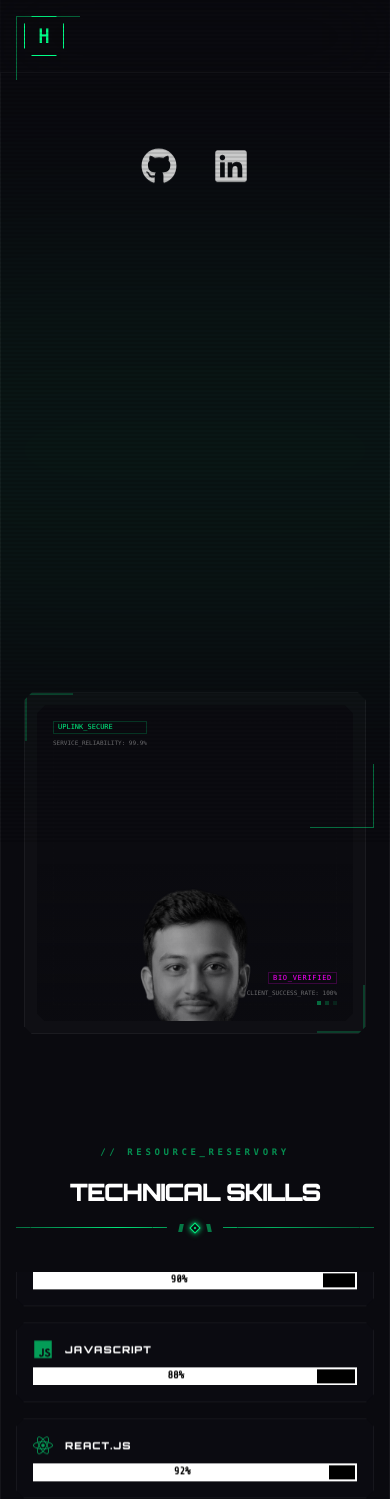
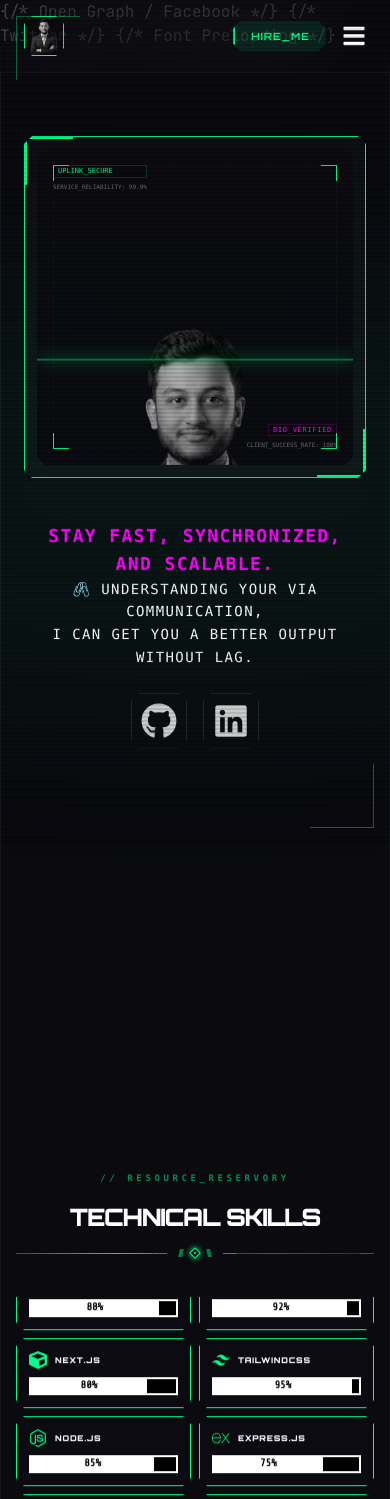
Before and after one commit to CoderGUY47/myPortfolio, a React (Vite) app: page / in a window 390 px wide. Shown: the top 1499 px of the page. Built offline with nearby package versions, Linux system fonts and the light colour scheme.

Commit message:
\\===done with mobile responsive===//

```diff
--- a/index.html
+++ b/index.html
@@ -2,9 +2,28 @@
 <html lang="en">
   <head>
     <meta charset="UTF-8" />
-    <link rel="icon" type="image/svg+xml" href="/vite.svg" />
+    <link rel="icon" type="image/png" href="/images/bio-pic-png.png" />
     <meta name="viewport" content="width=device-width, initial-scale=1.0" />
-    <title>my-portfolio</title>
+
+    <title>S.M. HASAN | AI Driven Frontend Developer & MERN Architect</title>
+    <meta name="description" content="S.M. HASAN - Professional Frontend Engineer specializing in AI-driven web architectures, MERN stack development, and high-performance UI/UX design. Delivering scalable digital ecosystems with a focus on speed and synchronization." />
+    <meta name="keywords" content="S.M. Hasan, Frontend Developer, MERN Stack, AI Developer, React Expert, Web Performance, Portfolio, Software Engineer, Dhaka, Bangladesh" />
+    <meta name="author" content="S.M. HASAN" />
+
+    {/* Open Graph / Facebook */}
+    <meta property="og:type" content="website" />
+    <meta property="og:title" content="S.M. HASAN | AI Driven Frontend Developer" />
+    <meta property="og:description" content="Engineering high-fidelity digital substrates with modern frontend stacks and AI orchestration." />
+
+    {/* Twitter */}
+    <meta property="twitter:card" content="summary_large_image" />
+    <meta property="twitter:title" content="S.M. HASAN | AI Driven Frontend Developer" />
+    <meta property="twitter:description" content="Engineering high-fidelity digital substrates with modern frontend stacks and AI orchestration." />
+
+    {/* Font Preloading */}
+    <link rel="preconnect" href="https://fonts.googleapis.com">
+    <link rel="preconnect" href="https://fonts.gstatic.com" crossorigin>
+    <link href="https://fonts.googleapis.com/css2?family=Space+Grotesk:wght@300;400;500;600;700&display=swap" rel="stylesheet">
   </head>
   <body>
     <div id="root"></div>
--- a/src/components/Contact.jsx
+++ b/src/components/Contact.jsx
@@ -4,11 +4,15 @@ const Contact = () => {
   const [email, setEmail] = React.useState('');
 
   const handleSend = () => {
-    if (email) {
-      window.location.href = `mailto:s.m.hasan4599@gmail.com?subject=Project Inquiry from ${email}&body=Hello S.M. Hasan, I would like to discuss a project with you.`;
-    } else {
-      window.location.href = `mailto:s.m.hasan4599@gmail.com?subject=Project Inquiry&body=Hello S.M. Hasan, I would like to discuss a project with you.`;
-    }
+    const targetEmail = "s.m.hasan4599@gmail.com";
+    const subject = email ? `Project Inquiry from ${email}` : "Project Inquiry";
+    const body = "Hello S.M. Hasan, I would like to discuss a project with you.";
+
+    // Direct Gmail Compose URL
+    const gmailUrl = `https://mail.google.com/mail/?view=cm&fs=1&to=${targetEmail}&su=${encodeURIComponent(subject)}&body=${encodeURIComponent(body)}`;
+
+    // Open in new tab
+    window.open(gmailUrl, '_blank');
   };
 
   return (
--- a/src/components/Experience.jsx
+++ b/src/components/Experience.jsx
@@ -35,7 +35,7 @@ const Experience = () => {
         {experiences.map((exp, i) => (
           <div
             key={i}
-            className="group relative flex flex-col md:flex-row items-start gap-6 p-6 border border-white/5 bg-card/20 cyber-chamfer-sm hover:border-accent-secondary/40 hover:bg-white/1 transition-all duration-500"
+            className="group relative flex flex-col md:flex-row items-start gap-6 p-6 border border-accent-secondary md:border-white/5 bg-card/20 cyber-chamfer-sm lg:hover:border-accent-secondary/40 lg:hover:bg-white/1 transition-all duration-500"
           >
             {/* Period Sidebar */}
             <div className="md:w-1/5 flex flex-col">
--- a/src/components/Hero.jsx
+++ b/src/components/Hero.jsx
@@ -1,5 +1,5 @@
 import React from "react";
-import { FaGithub, FaLinkedin, FaTerminal } from "react-icons/fa";
+import { FaGithub, FaLinkedin } from "react-icons/fa";
 import Parallax from "./Parallax";
 
 const Hero = () => {
@@ -11,7 +11,7 @@ const Hero = () => {
       {/* Background HUD Accents */}
       <div className="absolute top-[20%] left-1/2 -translate-x-1/2 w-[800px] h-[400px] bg-accent/5 blur-[100px] rounded-full pointer-events-none"></div>
 
-      <div className="relative z-10 w-full max-w-7xl mx-auto flex flex-col lg:flex-row items-center gap-12">
+      <div className="relative z-10 w-full max-w-7xl mx-auto flex flex-col-reverse lg:flex-row items-center gap-12">
         {/* Persona Context - Centered on Mobile, Left on LG */}
         <div className="flex-1 text-center lg:text-left flex flex-col items-center lg:items-start">
           <Parallax
@@ -27,7 +27,6 @@ const Hero = () => {
 
             {/* Name & Title Heading */}
             <div className="flex flex-col mb-8 select-none items-center lg:items-start">
-              {/* Row 1: S.M. (Glitch White) */}
               <div className="relative group">
                 <h1
                   className="text-3xl md:text-4xl font-heading font-black leading-[0.85] tracking-wide uppercase text-white cyber-glitch mb-2"
@@ -37,18 +36,12 @@ const Hero = () => {
                 </h1>
               </div>
 
-              {/* Row 3: FRONTEND RECENT (Pink Gradient) */}
               <h1 className="text-4xl md:text-5xl font-heading font-black leading-[0.85] tracking-wide uppercase bg-linear-to-r from-accent-secondary to-accent-secondary/40 bg-clip-text text-transparent">
                 AI Driven <br />FRONTEND Developer
               </h1>
-
-              {/* Row 4: FUTURE MERN STACK (Blue Gradient)
-            <h1 className="text-4xl md:text-5xl font-heading font-black leading-[0.85] tracking-tight uppercase bg-linear-to-r from-accent-tertiary to-accent-tertiary/40 bg-clip-text text-transparent">
-              FUTURE MERN STACK
-            </h1> */}
             </div>
 
-            <p className="max-w-xl mx-auto lg:ml-0 text-white  font-normal font-mono text-left text-sm leading-relaxed mb-6 mt-6 uppercase tracking-widest">
+            <p className="max-w-xl mx-auto lg:ml-0 text-white font-normal font-mono text-center lg:text-left text-sm leading-relaxed mb-6 mt-6 uppercase tracking-widest">
               By integrating robust{" "}
               <span className="text-accent font-black text-lg">
                 RESTful APIs
@@ -59,9 +52,8 @@ const Hero = () => {
                 stay fast, synchronized, and scalable.
               </span>{" "}
               <br />
-              🖇️ UNDERSTANDING YOUR  VIA COMMUNICATION, <br />I CAN GET
+              🖇️ UNDERSTANDING YOUR VIA COMMUNICATION, <br />I CAN GET
               YOU A BETTER OUTPUT without lag. <br />{" "}
-              <br />
             </p>
 
             <div className="flex items-center justify-center lg:justify-start gap-4">
@@ -69,7 +61,7 @@ const Hero = () => {
                 href="https://github.com/CoderGUY47"
                 target="_blank"
                 rel="noopener noreferrer"
-                className="w-14 h-14 border-0 border-white/10 flex items-center justify-center text-4xl text-foreground/90 hover:text-accent/70 hover:border-accent hover:neon-glow cyber-chamfer-sm transition-all"
+                className="w-14 h-14 border border-white/10 lg:border-0 flex items-center justify-center text-4xl text-foreground/90 hover:text-accent/70 hover:border-accent hover:neon-glow cyber-chamfer-sm transition-all"
               >
                 <FaGithub />
               </a>
@@ -77,7 +69,7 @@ const Hero = () => {
                 href="https://linkedin.com/in/dev-s-hasan"
                 target="_blank"
                 rel="noopener noreferrer"
-                className="w-14 h-14 border-0 border-white/10 flex items-center justify-center text-4xl text-foreground/90 hover:text-accent/70 hover:border-accent hover:neon-glow cyber-chamfer-sm transition-all"
+                className="w-14 h-14 border border-white/10 lg:border-0 flex items-center justify-center text-4xl text-foreground/90 hover:text-accent/70 hover:border-accent hover:neon-glow cyber-chamfer-sm transition-all"
               >
                 <FaLinkedin />
               </a>
@@ -85,42 +77,42 @@ const Hero = () => {
           </Parallax>
         </div>
 
-        {/* Persona Profile HUD - Fashionable High-Tech Refinement */}
+        {/* Persona Profile HUD - Image now on top on Mobile */}
         <div className="flex-1 relative w-full flex justify-center lg:justify-end group">
-          <div className="relative w-full max-w-[550px] aspect-square cyber-chamfer-sm border border-white/5 bg-white/2 p-3 transition-all duration-700 hover:border-accent/40 hover:bg-white/5 hover:shadow-[0_0_50px_rgba(0, 255, 136, 0.1)]">
+          <div className="relative w-full max-w-[550px] aspect-square cyber-chamfer-sm border border-accent md:border-white/5 bg-white/2 p-3 transition-all duration-700 lg:group-hover:border-accent/40 lg:group-hover:bg-white/5 lg:group-hover:shadow-[0_0_50px_rgba(0,255,136,0.1)]">
             {/* Background Kinetic Glow */}
-            <div className="absolute inset-0 bg-accent/2 opacity-0 group-hover:opacity-100 transition-opacity blur-3xl pointer-events-none"></div>
+            <div className="absolute inset-0 bg-accent/2 opacity-20 lg:opacity-0 lg:group-hover:opacity-100 transition-opacity blur-3xl pointer-events-none"></div>
 
-            {/* Elite Corner Accents */}
-            <div className="absolute top-0 left-0 w-12 h-12 border-t-2 border-l-2 border-accent/20 group-hover:border-accent transition-colors duration-500"></div>
-            <div className="absolute bottom-0 right-0 w-12 h-12 border-b-2 border-r-2 border-accent/20 group-hover:border-accent transition-colors duration-500"></div>
+            {/* Elite Corner Accents - Always visible on mobile */}
+            <div className="absolute top-0 left-0 w-12 h-12 border-t-2 border-l-2 border-accent lg:border-accent/20 lg:group-hover:border-accent transition-colors duration-500"></div>
+            <div className="absolute bottom-0 right-0 w-12 h-12 border-b-2 border-r-2 border-accent lg:border-accent/20 lg:group-hover:border-accent transition-colors duration-500"></div>
 
             {/* Visual Architecture Container */}
             <div className="w-full h-full relative overflow-hidden cyber-chamfer-sm bg-background/80">
               {/* Vertical Scanning Active Line */}
-              <div className="absolute top-0 left-0 w-full h-[2px] bg-accent/40 shadow-[0_0_15px_rgba(0, 255, 136, 0.8)] z-20 animate-[scan_4s_ease-in-out_infinite] opacity-0 group-hover:opacity-100 transition-opacity"></div>
+              <div className="absolute top-0 left-0 w-full h-[2px] bg-accent/40 shadow-[0_0_15px_rgba(0,255,136,0.8)] z-20 animate-[scan_4s_ease-in-out_infinite] lg:opacity-0 lg:group-hover:opacity-100 transition-opacity"></div>
 
-              {/* Fashionable Targeting Brackets */}
+              {/* Targeting Brackets */}
               <div className="absolute inset-0 z-40 pointer-events-none">
-                <div className="absolute top-8 left-8 w-4 h-4 border-t border-l border-accent opacity-0 group-hover:opacity-100 group-hover:top-4 group-hover:left-4 transition-all duration-500"></div>
-                <div className="absolute top-8 right-8 w-4 h-4 border-t border-r border-accent opacity-0 group-hover:opacity-100 group-hover:top-4 group-hover:right-4 transition-all duration-500"></div>
-                <div className="absolute bottom-8 left-8 w-4 h-4 border-b border-l border-accent opacity-0 group-hover:opacity-100 group-hover:bottom-4 group-hover:left-4 transition-all duration-500"></div>
-                <div className="absolute bottom-8 right-8 w-4 h-4 border-b border-r border-accent opacity-0 group-hover:opacity-100 group-hover:bottom-4 group-hover:right-4 transition-all duration-500"></div>
+                <div className="absolute top-4 left-4 lg:top-8 lg:left-8 w-4 h-4 border-t border-l border-accent lg:opacity-0 lg:group-hover:opacity-100 lg:group-hover:top-4 lg:group-hover:left-4 transition-all duration-500"></div>
+                <div className="absolute top-4 right-4 lg:top-8 lg:right-8 w-4 h-4 border-t border-r border-accent lg:opacity-0 lg:group-hover:opacity-100 lg:group-hover:top-4 lg:group-hover:right-4 transition-all duration-500"></div>
+                <div className="absolute bottom-4 left-4 lg:bottom-8 lg:left-8 w-4 h-4 border-b border-l border-accent lg:opacity-0 lg:group-hover:opacity-100 lg:group-hover:bottom-4 lg:group-hover:left-4 transition-all duration-500"></div>
+                <div className="absolute bottom-4 right-4 lg:bottom-8 lg:right-8 w-4 h-4 border-b border-r border-accent lg:opacity-0 lg:group-hover:opacity-100 lg:group-hover:bottom-4 lg:group-hover:right-4 transition-all duration-500"></div>
               </div>
 
               {/* Chromatic Aberration Container */}
-              <div className="w-full h-full relative group-hover:opacity-90">
+              <div className="w-full h-full relative">
                 <Parallax speed={-0.05} className="w-full h-full">
                   <img
                     src="/images/bio-pic-png.png"
                     alt="S.M.HASAN"
-                    className="w-[110%] h-[110%] -mt-[5%] -ml-[5%] max-w-none object-cover grayscale brightness-90 group-hover:grayscale-0 group-hover:brightness-110 transition-all duration-1000 scale-110 group-hover:scale-100"
+                    className="w-[110%] h-[110%] -mt-[5%] -ml-[5%] max-w-none object-cover grayscale brightness-100 transition-all duration-1000 scale-100 lg:scale-110 lg:group-hover:scale-100 lg:grayscale lg:brightness-90 lg:group-hover:grayscale-0 lg:group-hover:brightness-110"
                   />
                 </Parallax>
               </div>
 
               {/* Internal Targeting Overlay */}
-              <div className="absolute inset-4 border border-white/5 border-dashed pointer-events-none opacity-20 group-hover:opacity-40 transition-opacity"></div>
+              <div className="absolute inset-4 border border-white/10 lg:border-white/5 border-dashed pointer-events-none opacity-40 lg:opacity-20 lg:group-hover:opacity-40 transition-opacity"></div>
 
               {/* Fixed Metadata HUD Labels */}
               <div className="absolute top-4 left-4 z-30 flex flex-col gap-1">
@@ -139,14 +131,8 @@ const Hero = () => {
                 <span className="text-[6px] font-mono text-white/40 uppercase">
                   Client_Success_Rate: 100%
                 </span>
-                <div className="flex gap-1">
-                  <div className="w-1 h-1 bg-accent/40"></div>
-                  <div className="w-1 h-1 bg-accent/20"></div>
-                  <div className="w-1 h-1 bg-accent/10"></div>
-                </div>
               </div>
 
-              {/* Hover Overlay Gradient */}
               <div className="absolute inset-0 bg-linear-to-t from-background/60 via-transparent to-transparent opacity-60"></div>
             </div>
           </div>
--- a/src/components/Navbar.jsx
+++ b/src/components/Navbar.jsx
@@ -1,6 +1,9 @@
-import React from "react";
+import React, { useState } from "react";
+import { FaBars, FaTimes } from "react-icons/fa";
 
 const Navbar = () => {
+  const [isOpen, setIsOpen] = useState(false);
+
   const links = [
     { name: "Projects", href: "#projects", code: "01" },
     { name: "Experience", href: "#experience", code: "02" },
@@ -8,14 +11,17 @@ const Navbar = () => {
   ];
 
   return (
-    <nav className="fixed top-0 left-1/2 -translate-x-1/2 w-full md:w-[65%] z-50 px-6 py-4 flex items-center justify-between border-b border-white/5 bg-background/60 backdrop-blur-2xl">
+    <>
+      <nav className="fixed top-0 left-1/2 -translate-x-1/2 w-full md:w-[65%] z-100 px-6 py-4 flex items-center justify-between border-b border-white/5 bg-background/60 backdrop-blur-2xl transition-all">
         <div className="flex items-center gap-6">
           <div className="relative group">
             <div className="absolute inset-0 bg-accent/20 blur-lg opacity-0 group-hover:opacity-100 transition-opacity"></div>
-          <div className="w-10 h-10 border border-accent flex items-center justify-center cyber-chamfer-sm group cursor-pointer hover:neon-glow bg-background/50 transition-all relative z-10">
-            <span className="text-accent font-black text-xl group-hover:animate-pulse">
-              H
-            </span>
+            <div className="w-10 h-10 border border-accent flex items-center justify-center cyber-chamfer-sm group cursor-pointer hover:neon-glow bg-background/50 transition-all relative z-10 overflow-hidden">
+              <img
+                src="/images/bio-pic-png.png"
+                alt="Logo"
+                className="w-full h-full object-cover grayscale hover:grayscale-0 transition-all duration-500"
+              />
             </div>
           </div>
 
@@ -37,17 +43,14 @@ const Navbar = () => {
           </div>
         </div>
 
+        {/* Desktop Links */}
         <div className="hidden md:flex items-center gap-2">
           {links.map((link) => (
             <a
               key={link.name}
               href={link.href}
-            className={`
-              px-5 py-2 flex flex-col items-start cyber-chamfer-sm transition-all relative group overflow-hidden
-              ${link.active ? "bg-accent/10 border-l-2 border-accent text-accent" : "border border-transparent text-foreground/40 hover:text-foreground hover:bg-white/5"}
-            `}
+              className="px-5 py-2 flex flex-col items-start cyber-chamfer-sm transition-all relative group overflow-hidden border border-transparent text-foreground/40 hover:text-foreground hover:bg-white/5"
             >
-            {/* Animated Hover Background */}
               <div className="absolute top-0 left-0 w-full h-px bg-accent/50 -translate-x-full group-hover:translate-x-0 transition-transform duration-500"></div>
               <span className="text-[10px] font-mono mb-0.5 text-accent/80 group-hover:text-accent transition-colors">
                 [{link.code}]
@@ -59,9 +62,8 @@ const Navbar = () => {
           ))}
           <a
             href="#contact"
-          className="hidden sm:flex px-5 py-2 flex-col items-start cyber-chamfer-sm transition-all relative group overflow-hidden bg-accent/10 border-l-2 border-accent text-accent ml-2"
+            className="flex px-5 py-2 flex-col items-start cyber-chamfer-sm transition-all relative group overflow-hidden bg-accent/10 border-l-2 border-accent text-accent ml-2"
           >
-          {/* Animated Hover Background */}
             <div className="absolute top-0 left-0 w-full h-px bg-accent/50 -translate-x-full group-hover:translate-x-0 transition-transform duration-500"></div>
             <span className="text-[7px] font-mono mb-0.5 text-accent/40 group-hover:text-accent transition-colors">
               [04]
@@ -71,7 +73,48 @@ const Navbar = () => {
             </span>
           </a>
         </div>
+
+        {/* Mobile Controls */}
+        <div className="flex md:hidden items-center gap-4">
+          <a
+            href="#contact"
+            className="px-4 py-2 bg-accent/10 border-l-2 border-accent text-accent cyber-chamfer-sm text-[10px] font-heading font-bold tracking-widest"
+          >
+            HIRE_ME
+          </a>
+          <button
+            onClick={() => setIsOpen(!isOpen)}
+            className="text-white text-2xl focus:outline-none"
+          >
+            {isOpen ? <FaTimes /> : <FaBars />}
+          </button>
+        </div>
       </nav>
+
+      {/* Mobile Menu Overlay */}
+      <div className={`fixed inset-0 z-90 bg-background/95 backdrop-blur-xl md:hidden transition-all duration-500 ${isOpen ? 'opacity-100 pointer-events-auto' : 'opacity-0 pointer-events-none'}`}>
+        <div className="flex flex-col items-center justify-center h-full gap-8">
+          {links.map((link) => (
+            <a
+              key={link.name}
+              href={link.href}
+              onClick={() => setIsOpen(false)}
+              className="text-2xl font-heading font-black text-white hover:text-accent transition-colors tracking-[0.3em] uppercase"
+            >
+              <span className="text-accent/40 mr-4 font-mono text-sm">[{link.code}]</span>
+              {link.name}
+            </a>
+          ))}
+          <a
+            href="#contact"
+            onClick={() => setIsOpen(false)}
+            className="text-2xl font-heading font-black text-accent hover:text-white transition-colors tracking-[0.3em] uppercase mt-4 px-6 py-2 border border-accent/20 bg-accent/5 cyber-chamfer-sm"
+          >
+             HIRE_ME
+          </a>
+        </div>
+      </div>
+    </>
   );
 };
 
--- a/src/components/TechStack.jsx
+++ b/src/components/TechStack.jsx
@@ -6,13 +6,11 @@ import {
   FaJs,
   FaReact,
   FaNodeJs,
-  FaTerminal,
   FaDatabase,
   FaPalette,
   FaCube,
   FaCode,
   FaRobot,
-  FaBrain,
   FaPython,
 } from "react-icons/fa";
 import {
@@ -25,21 +23,21 @@ import Parallax from "./Parallax";
 
 const SkillBar = ({ name, icon, percentage }) => {
   return (
-    <div className="flex flex-col gap-2 p-4 border border-white/5 bg-card/20 cyber-chamfer-sm group hover:border-accent/40 transition-all duration-500">
+    <div className="flex flex-col gap-2 p-3 md:p-4 border border-accent md:border-white/5 bg-card/20 cyber-chamfer-sm group lg:hover:border-accent/40 transition-all duration-500">
       <div className="flex items-center justify-between">
-        <div className="flex items-center gap-3">
-          <span className="text-xl text-accent/60 group-hover:text-accent transition-all duration-500">
+        <div className="flex items-center gap-2 md:gap-3">
+          <span className="text-lg md:text-xl text-accent lg:text-accent/60 lg:group-hover:text-accent transition-all duration-500">
             {icon}
           </span>
-          <span className="text-[10px] md:text-xs font-heading font-black text-white uppercase tracking-widest whitespace-nowrap">
+          <span className="text-[8px] md:text-xs font-heading font-black text-white uppercase tracking-widest whitespace-nowrap">
             {name}
           </span>
         </div>
       </div>
 
-      <div className="skill-loader-container border-white/20">
+      <div className="skill-loader-container border-white/20 h-2 md:h-1.5 overflow-hidden bg-white/5">
         <div
-          className="skill-progress-fill bg-accent shadow-[0_0_10px_rgba(0, 255, 136, 0.3)]"
+          className="skill-progress-fill bg-accent shadow-[0_0_10px_rgba(0, 255, 136, 0.3)] h-full transition-all duration-1000 ease-out"
           style={{ "--target-width": `${percentage}%` }}
           data-percentage={`${percentage}%`}
         ></div>
@@ -63,13 +61,13 @@ const TechStack = () => {
     { name: "Typescript", icon: <SiTypescript />, percentage: 78 },
     { name: "Postman", icon: <SiPostman />, percentage: 85 },
     { name: "API JSON", icon: <FaCode />, percentage: 92 },
-    { name: "AI Driven Logic", icon: <FaRobot />, percentage: 88 },
+    { name: "AI Driven", icon: <FaRobot />, percentage: 88 },
     { name: "Python", icon: <FaPython />, percentage: 70 },
-    { name: "Research Analytics", icon: <FaSearch />, percentage: 82 },
+    { name: "Research", icon: <FaSearch />, percentage: 82 },
   ];
 
   return (
-    <section className="py-12 relative overflow-hidden px-4 sm:px-6 lg:px-10">
+    <section className="py-12 relative overflow-hidden px-4 md:px-6 lg:px-10">
       {/* Industrial Section Header */}
       <div className="flex flex-col items-center mb-10 text-center">
         <div className="flex items-center gap-3 mb-4">
@@ -100,7 +98,7 @@ const TechStack = () => {
       </div>
 
       <Parallax speed={0.05} className="w-full">
-        <div className="grid grid-cols-1 lg:grid-cols-2 gap-4 md:gap-4 max-w-4xl mx-auto">
+        <div className="grid grid-cols-2 lg:grid-cols-2 gap-2 md:gap-4 max-w-4xl mx-auto">
           {skills.map((skill, i) => (
             <SkillBar key={i} {...skill} />
           ))}
```
Also changed, not shown: src/components/Capabilities.jsx (+12 -12 lines), src/components/Footer.jsx (+4 -4 lines), src/components/ProjectShowcase.jsx (+38 -40 lines), src/components/Protocol.jsx (+5 -5 lines), src/components/ScrollToTop.jsx (+11 -6 lines). Lines whose indentation alone changed are shown as unchanged.
